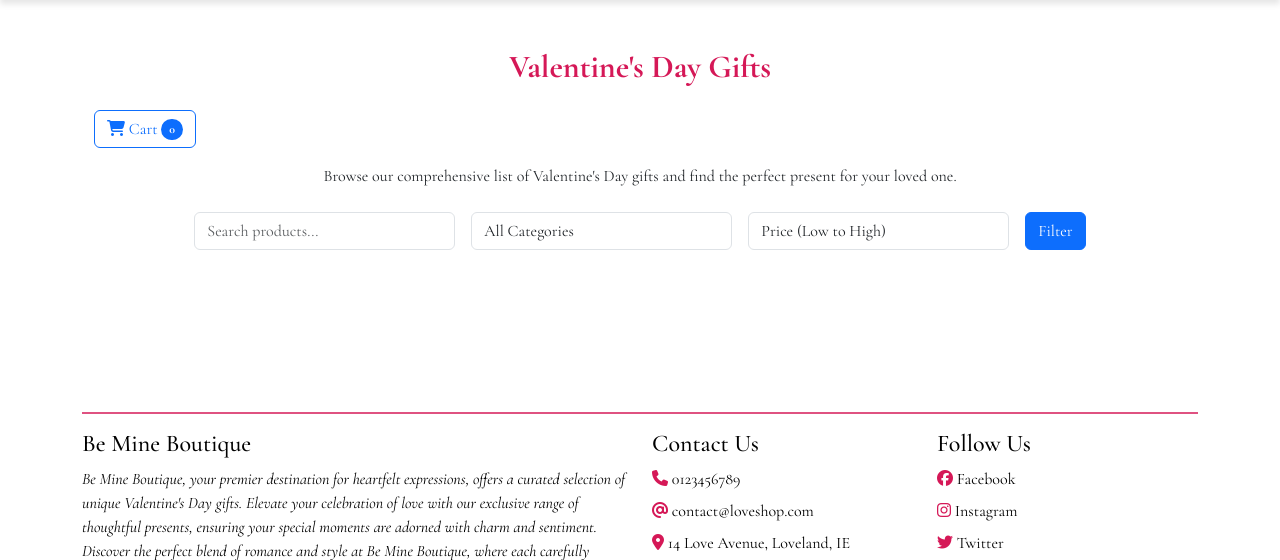
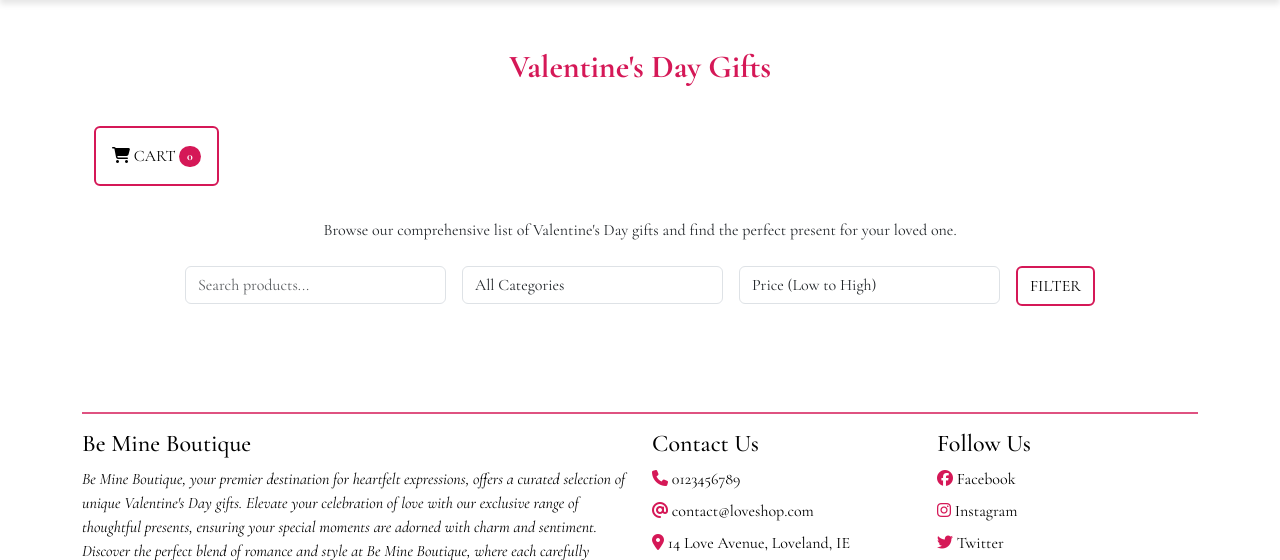
Before and after one commit to JesseRoss001/loveshop, a Django app: page /products/ in a window 1280 px wide. Shown: the part 116-676 px from the top of the page. Run offline with Django 5.2, Linux system fonts and the light colour scheme; data that the repository does not hold is empty; some libraries are stand-ins or nearby versions.

Commit message:
Style cart and filter button

```diff
--- a/products/templates/products/product_list.html
+++ b/products/templates/products/product_list.html
@@ -8,8 +8,8 @@
 <div class="container mt-4">
     <h2 class="text-center my-4">Valentine's Day Gifts</h2>
     <div class="d-flex justify-content-between align-items-center mb-3">
-        <a href="#" class="btn btn-outline-primary" data-bs-toggle="modal" data-bs-target="#cartModal">
-            <i class="fas fa-shopping-cart"></i> Cart <span class="badge bg-primary rounded-pill" id="cart-icon-count">0</span>
+        <a href="#" class="btn btn-border rounded text-uppercase my-3 p-3" data-bs-toggle="modal" data-bs-target="#cartModal">
+            <i class="fas fa-shopping-cart"></i> Cart <span class="badge ls-bg rounded-pill" id="cart-icon-count">0</span>
         </a>
         <div id="success-message" class="alert alert-success" style="display: none;"></div>
     </div>
@@ -36,7 +36,7 @@
                 </select>
             </div>
             <div class="col-md-auto">
-                <button type="submit" class="btn btn-primary">Filter</button>
+                <button type="submit" class="btn btn-border rounded text-uppercase">Filter</button>
             </div>
         </div>
     </form>
--- a/static/products/css/style.css
+++ b/static/products/css/style.css
@@ -27,6 +27,23 @@ h2 {
 .ls-btn:hover, .add-to-cart:hover, .btn-info:hover {
     background-color: #bb164d;
     color: #fff;
+}
+
+/* Shopping cart button */
+.btn-border {
+    border: 2px solid #d51857!important;
+    background: transparent;
+    color: #000;
+}
+
+.btn-border:hover {
+    background: #d51857;
+    color: #fff;
+    letter-spacing: 1px;
+}
+
+.ls-bg {
+    background-color: #d51857;
 }
 
 /* Link and Icon Adjustment */
```
